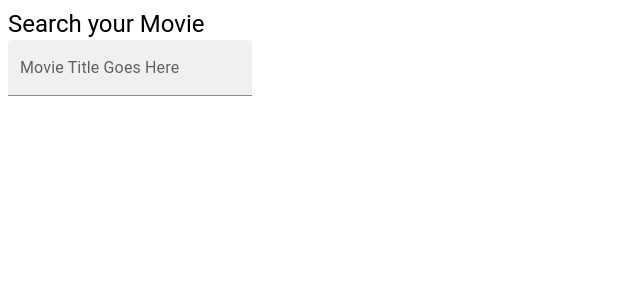
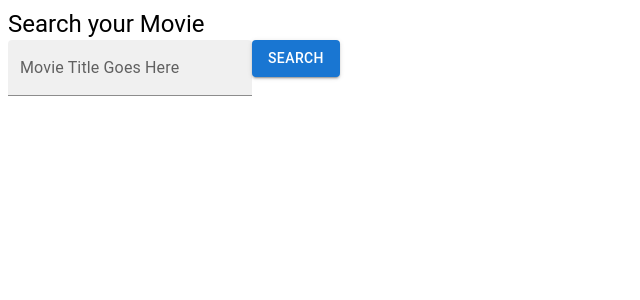
Before and after one commit to matekaszas13/find-movies, a React (Create React App) app in the folder frontend/: page / in a window 1280 px wide. Shown: the top 300 px of the page, without its empty margins (0-640 px from the left). Built offline with nearby package versions, Linux system fonts and the light colour scheme.

Commit message:
Feat: Add search button

```diff
--- a/frontend/src/components/landing/Landing.jsx
+++ b/frontend/src/components/landing/Landing.jsx
@@ -1,4 +1,4 @@
-import { TextField, Typography } from '@mui/material'
+import { Button, TextField, Typography } from '@mui/material'
 import React, { useState } from 'react'
 
 const Landing = () => {
@@ -7,7 +7,7 @@ const Landing = () => {
     <div className="">
       <Typography variant="h5">Search your Movie</Typography>
       <TextField id="movie-title-input" label="Movie Title Goes Here" variant="filled" />
-
+      <Button variant="contained" >Search</Button>
     </div>
   )
 }
```
